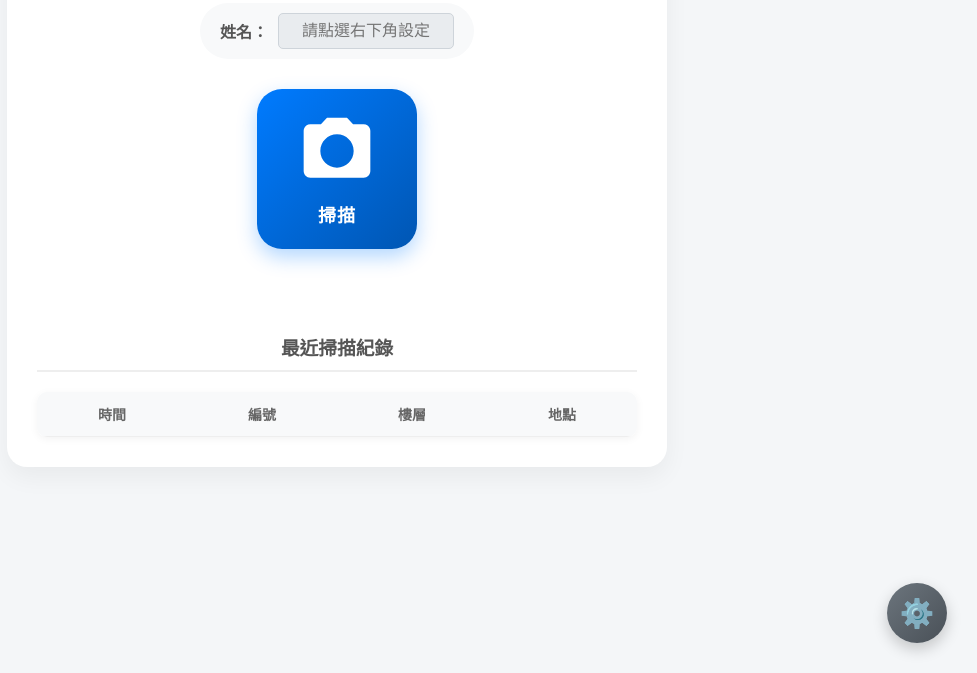
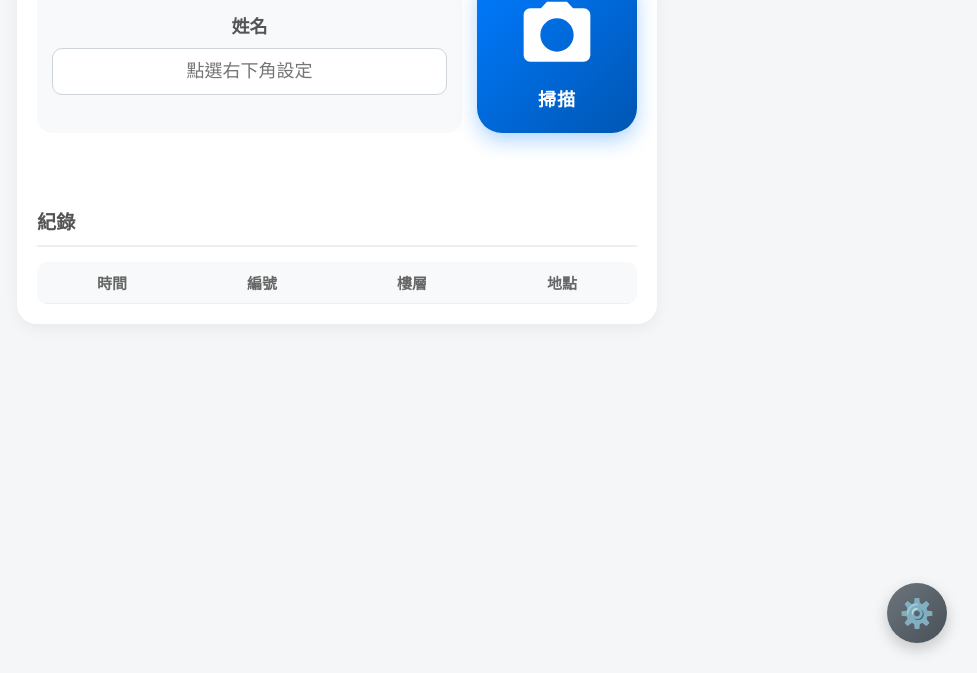
Before and after one commit to richardwli/tcap, a plain HTML site: page index.html in a window 1280 px wide. Shown: the part 127-800 px from the top of the page, without its empty margins (303-1280 px from the left). Drawn offline with Linux system fonts and the light colour scheme.

Commit message:
Update index.html

```diff
--- a/index.html
+++ b/index.html
@@ -11,9 +11,8 @@
             font-family: 'Segoe UI', Tahoma, Geneva, Verdana, sans-serif;
             background-color: #f4f6f8;
             margin: 0;
-            padding: 20px;
+            padding: 15px;
             padding-bottom: 100px;
-            /* 為了避免被右下角按鈕擋住 */
             color: #333;
         }
 
@@ -21,56 +20,65 @@
             max-width: 600px;
             margin: 0 auto;
             background: white;
-            padding: 30px;
+            padding: 20px;
             border-radius: 20px;
-            box-shadow: 0 10px 25px rgba(0, 0, 0, 0.05);
+            box-shadow: 0 5px 15px rgba(0, 0, 0, 0.05);
             text-align: center;
         }
 
         h2 {
             color: #2c3e50;
-            margin-bottom: 25px;
+            margin-bottom: 20px;
+            margin-top: 10px;
         }
 
-        #reader {
-            width: 100%;
-            max-width: 500px;
-            margin: 20px auto;
-            display: none;
-            border-radius: 15px;
-            overflow: hidden;
-            box-shadow: 0 4px 10px rgba(0, 0, 0, 0.1);
+        /* 上方控制區塊：左邊姓名，右邊按鈕 */
+        .control-panel {
+            display: flex;
+            justify-content: space-between;
+            align-items: center;
+            margin-bottom: 20px;
+            gap: 15px;
         }
 
-        /* 修改 input 樣式 */
-        .input-group {
+        /* 左側姓名區塊 */
+        .name-section {
+            flex: 1;
             display: flex;
+            flex-direction: column;
             justify-content: center;
-            align-items: center;
-            gap: 10px;
-            margin-bottom: 30px;
             background-color: #f8f9fa;
-            padding: 10px 20px;
-            border-radius: 50px;
-            width: fit-content;
-            margin-left: auto;
-            margin-right: auto;
+            padding: 15px;
+            border-radius: 15px;
+            height: 130px;
+            /* 與按鈕高度一致 */
         }
 
-        label {
+        .name-section label {
+            font-size: 18px;
             font-weight: bold;
             color: #555;
+            margin-bottom: 10px;
+            display: block;
         }
 
-        input {
-            padding: 8px 12px;
-            font-size: 16px;
-            width: 150px;
+        .name-section input {
+            padding: 12px;
+            font-size: 18px;
+            width: 100%;
             border: 1px solid #ced4da;
-            border-radius: 5px;
-            background-color: #e9ecef;
+            border-radius: 10px;
+            background-color: white;
             color: #495057;
             text-align: center;
+            box-sizing: border-box;
+            /* 確保 padding 不會撐大寬度 */
+        }
+
+        /* 右側按鈕區塊 */
+        .scan-section {
+            flex: 0 0 auto;
+            /* 不縮放 */
         }
 
         /* 大顆方形掃描按鈕 */
@@ -82,13 +90,14 @@
             color: white;
             border: none;
             cursor: pointer;
-            margin: 20px auto;
             display: flex;
             flex-direction: column;
             align-items: center;
             justify-content: center;
             box-shadow: 0 8px 20px rgba(0, 123, 255, 0.3);
             transition: transform 0.2s, box-shadow 0.2s;
+            margin: 0;
+            /* 移除 margin */
         }
 
         #startScanBtn:hover {
@@ -114,19 +123,31 @@
         }
 
         #stopScanBtn {
-            padding: 10px 25px;
+            width: 100%;
+            padding: 12px;
             font-size: 16px;
             background-color: #dc3545;
             color: white;
             border: none;
-            border-radius: 50px;
+            border-radius: 10px;
             cursor: pointer;
-            margin-top: 20px;
+            margin-top: 10px;
             box-shadow: 0 4px 10px rgba(220, 53, 69, 0.3);
+            display: none;
+            /* 預設隱藏 */
+        }
+
+        #reader {
+            width: 100%;
+            margin: 20px auto;
+            display: none;
+            border-radius: 15px;
+            overflow: hidden;
+            box-shadow: 0 4px 10px rgba(0, 0, 0, 0.1);
         }
 
         #status {
-            margin-top: 20px;
+            margin-top: 15px;
             color: #28a745;
             font-weight: bold;
             font-size: 1.1em;
@@ -161,7 +182,7 @@
 
         /* 歷史紀錄表格樣式 */
         #historyContainer {
-            margin-top: 40px;
+            margin-top: 30px;
             width: 100%;
         }
 
@@ -169,31 +190,42 @@
             color: #555;
             border-bottom: 2px solid #eee;
             padding-bottom: 10px;
-            margin-bottom: 20px;
+            margin-bottom: 15px;
+            text-align: left;
+            /* 標題靠左 */
+            font-size: 1.2em;
         }
 
         table {
             width: 100%;
             border-collapse: collapse;
-            margin-top: 10px;
             background-color: white;
             border-radius: 10px;
             overflow: hidden;
-            box-shadow: 0 2px 8px rgba(0, 0, 0, 0.05);
+            /* box-shadow: 0 2px 8px rgba(0,0,0,0.05); */
+            /* 移除陰影以減少邊距感 */
+            table-layout: fixed;
+            /* 強制固定寬度 */
         }
 
         th,
         td {
-            padding: 12px 8px;
+            padding: 10px 5px;
+            /* 減少左右 padding */
             text-align: center;
             border-bottom: 1px solid #eee;
             font-size: 14px;
+            width: 25%;
+            /* 四個欄位平均寬度 */
+            word-break: break-word;
+            /* 防止文字過長撐開 */
         }
 
         th {
             background-color: #f8f9fa;
             color: #666;
             font-weight: 600;
+            font-size: 15px;
         }
 
         tr:last-child td {
@@ -224,28 +256,29 @@
     <div class="container">
         <h2>兒童新樂園-清潔巡檢</h2>
 
-        <!-- 修改：使用 input-group 讓 label 和 input 在同一行 -->
-        <div class="input-group">
-            <label for="userName">姓名：</label>
-            <input type="text" id="userName" placeholder="請點選右下角設定" disabled>
+        <!-- 控制面板：左姓名，右按鈕 -->
+        <div class="control-panel">
+            <!-- 左側：姓名輸入 -->
+            <div class="name-section">
+                <label for="userName">姓名</label>
+                <input type="text" id="userName" placeholder="點選右下角設定" disabled>
             </div>
 
-        <!-- 掃描按鈕區域 -->
-        <div>
+            <!-- 右側：掃描按鈕 -->
+            <div class="scan-section">
                 <button id="startScanBtn" onclick="startScan()" title="開啟相機掃描">
                     <!-- 相機 SVG 圖示 -->
                     <svg viewBox="0 0 24 24">
-                    <path
-                        d="M12 12c2.21 0 4-1.79 4-4s-1.79-4-4-4-4 1.79-4 4 1.79 4 4 4zm0 2c-2.67 0-8 1.34-8 4v2h16v-2c0-2.66-5.33-4-8-4z"
-                        style="display:none;" /> <!-- 這是人的圖示，換成相機 -->
                         <path
                             d="M9 2L7.17 4H4c-1.1 0-2 .9-2 2v12c0 1.1.9 2 2 2h16c1.1 0 2-.9 2-2V6c0-1.1-.9-2-2-2h-3.17L15 2H9zm3 15c-2.76 0-5-2.24-5-5s2.24-5 5-5 5 2.24 5 5-2.24 5-5 5z" />
                     </svg>
                     <span>掃描</span>
                 </button>
+            </div>
+        </div>
 
-            <button id="stopScanBtn" onclick="stopScan()" style="display:none;">關閉相機</button>
-        </div>
+        <!-- 關閉相機按鈕 (獨立出來，掃描時才顯示) -->
+        <button id="stopScanBtn" onclick="stopScan()">關閉相機</button>
 
         <div id="reader"></div>
 
@@ -253,7 +286,7 @@
 
         <!-- 歷史紀錄區塊 -->
         <div id="historyContainer">
-            <h3>最近掃描紀錄</h3>
+            <h3>紀錄</h3>
             <table>
                 <thead>
                     <tr>
@@ -366,8 +399,8 @@
             }
 
             document.getElementById('reader').style.display = 'block';
-            document.getElementById('startScanBtn').style.display = 'none';
-            document.getElementById('stopScanBtn').style.display = 'inline-block';
+            // document.getElementById('startScanBtn').style.display = 'none'; // 掃描時不隱藏按鈕，保持版面
+            document.getElementById('stopScanBtn').style.display = 'block';
             document.getElementById('status').innerText = "正在啟動相機...";
 
             html5QrCode = new Html5Qrcode("reader");
@@ -385,7 +418,7 @@
             if (html5QrCode) {
                 html5QrCode.stop().then(() => {
                     document.getElementById('reader').style.display = 'none';
-                    document.getElementById('startScanBtn').style.display = 'flex'; // 恢復為 flex 以保持置中
+                    // document.getElementById('startScanBtn').style.display = 'flex';
                     document.getElementById('stopScanBtn').style.display = 'none';
                     // 修改：不再顯示「已關閉相機」
                     document.getElementById('status').innerText = "";
```
Lines whose indentation alone changed are shown as unchanged.
